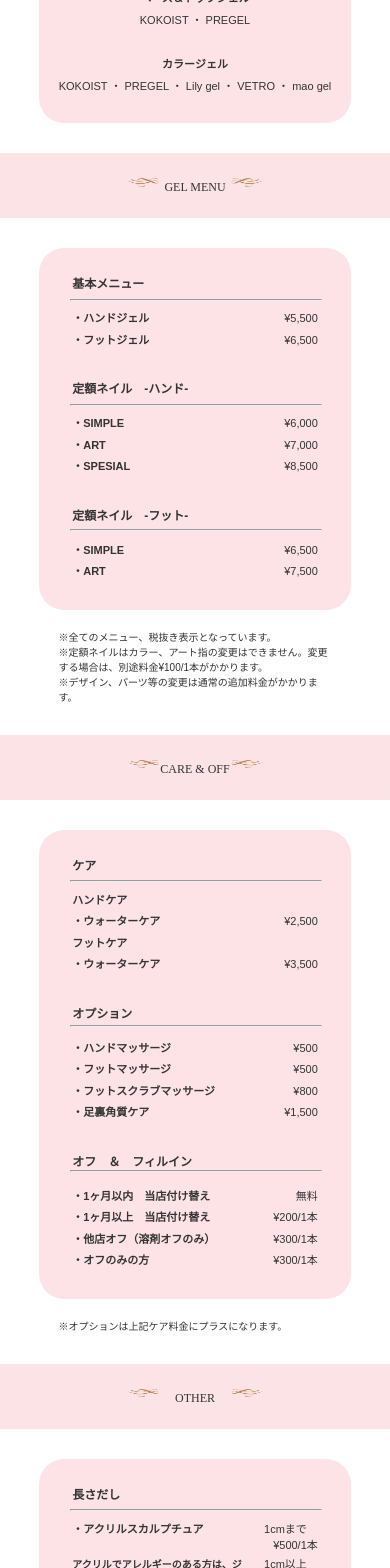
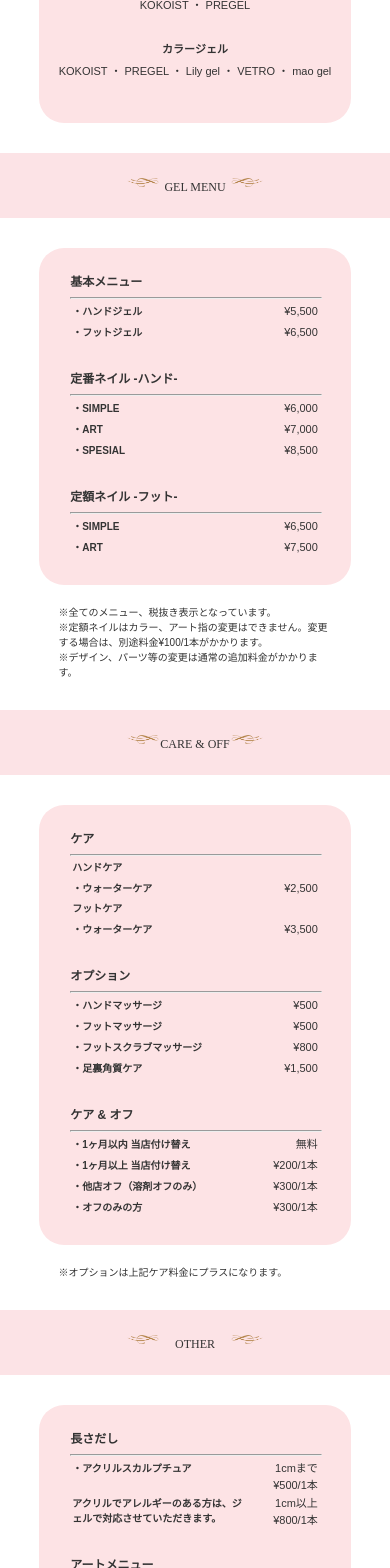
Before and after one commit to ichi0pg/nail-pj3, a Vue app: page /menu in a window 390 px wide. Shown: the part 432-2000 px from the top of the page. Built offline with nearby package versions, Linux system fonts and the light colour scheme.

Commit message:
20210316

```diff
--- a/src/components/Header.vue
+++ b/src/components/Header.vue
@@ -46,7 +46,7 @@ export default {
 </script>
 <style scoped>
 .header-wrap {
-  height: 90px;
+  height: 100px;
   background-color: #000;
   display: flex;
   justify-content: space-between;
@@ -71,15 +71,16 @@ a.header-nav li {
 .menu-content {
   display: none;
 }
+
 @media screen and (max-width: 768px) {
   /* hamburger */
   #hamburger {
-    width: 30px;
-    height: 30px;
+    width: 40px;
+    height: 40px;
     position: absolute;
     cursor: pointer;
-    top: 5px;
-    right: 20px;
+    top: 25%;
+    right: 30px;
     transition: 0.4s;
     z-index: 100;
   }
@@ -154,7 +155,7 @@ a.header-nav li {
     display: none;
   }
   .header-wrap {
-    height: 60px;
+    height: 80px;
   }
   .header-logo {
     height: 70%;
@@ -165,7 +166,7 @@ a.header-nav li {
   #hamburger {
     width: 10px;
     height: 10px;
-    top: 2px;
+    top: 10%;
     right: 40px;
   }
   #hamburger span {
--- a/src/views/About.vue
+++ b/src/views/About.vue
@@ -158,7 +158,7 @@ body {
 }
 .ab-first,
 .ab-last {
-  width: 80%;
+  width: 90%;
   margin: auto;
 }
 .ab-first p {
@@ -228,7 +228,6 @@ button {
   .ab-left p,
   .ab-center p,
   .ab-right p {
-    width: 65%;
     font-size: 1vh;
   }
   .ab-button {
@@ -248,16 +247,16 @@ button {
     bottom: 3%;
     margin-left: 20px;
   }
-  .about {
-    border-radius: 25px;
-  }
+  .about,
   .about3 {
+    padding: 25px;
     border-radius: 25px;
   }
   .about-menu,
   .about-menu2,
   .about-menu3 {
     padding: initial;
+    margin-top: 40px;
     border-radius: 25px;
   }
   .about-wrap,
--- a/src/views/Home.vue
+++ b/src/views/Home.vue
@@ -347,7 +347,7 @@ a.btn-sns {
   .cat1 img {
     width: 15%;
     height: 15%;
-    bottom: -115px;
+    bottom: -145px;
     object-fit: contain;
   }
 }
@@ -419,7 +419,7 @@ a.btn-sns {
   }
   /* 猫 */
   .cat1 img {
-    bottom: -136px;
+    bottom: -133px;
   }
 }
 </style>
--- a/src/views/Menu.vue
+++ b/src/views/Menu.vue
@@ -40,10 +40,9 @@
         <div class="gel-wrap">
           <div class="wrapper">
             <div class="menu1">
+              <p class="menu-title">基本メニュー</p>
+              <hr class="hr2">
               <table class="table1">
-                <tr>
-                  <th class="menu-title">基本メニュー</th>
-                </tr>
                 <tr>
                   <th>・ハンドジェル</th><td>¥5,500</td>
                 </tr>
@@ -52,12 +51,11 @@
                 </tr>
               </table>
             </div>
-            <hr class="hr1">
+
             <div class="menu2">
+              <p class="menu-title">定番ネイル -ハンド-</p>
+              <hr class="hr2">
               <table class="table2">
-                <tr>
-                  <th class="menu-title">定額ネイル&emsp;-ハンド-</th>
-                </tr>
                 <tr>
                   <th>・SIMPLE</th><td>¥6,000</td>
                 </tr>
@@ -69,13 +67,11 @@
                 </tr>
               </table>
             </div>
-            <hr class="hr2">
-            <hr class="hr3">
+
             <div class="menu3">
+              <p class="menu-title">定額ネイル -フット-</p>
+              <hr class="hr3">
               <table class="table3">
-                <tr>
-                  <th class="menu-title">定額ネイル&emsp;-フット-</th>
-                </tr>
                 <tr>
                   <th>・SIMPLE</th><td>¥6,500</td>
                 </tr>
@@ -103,10 +99,9 @@
         <div class="careoff-wrap">
           <div class="wrapper">
             <div class="menu1">
+              <p class="menu-title">ケア</p>
+              <hr class="hr2">
               <table class="table1">
-                <tr>
-                  <th class="menu-title">ケア</th>
-                </tr>
                 <tr>
                   <th>ハンドケア</th>
                 </tr>
@@ -119,12 +114,11 @@
                 </tr>
               </table>
             </div>
-            <hr class="hr1">
+
             <div class="menu2">
+              <p class="menu-title">オプション</p>
+              <hr class="hr2">
               <table class="table2">
-                <tr>
-                  <th class="menu-title">オプション</th>
-                </tr>
                 <tr>
                   <th>・ハンドマッサージ</th><td>¥500</td>
                 </tr>
@@ -139,18 +133,16 @@
                 </tr>
               </table>
             </div>
-            <hr class="hr4">
-            <hr class="hr5">
+
             <div class="menu4">
+              <p class="menu-title">ケア & オフ</p>
+              <hr class="hr3">
               <table class="table4">
                 <tr>
-                  <th class="menu-title">オフ&emsp;＆&emsp;フィルイン</th>
+                  <th>・1ヶ月以内 当店付け替え</th><td>無料</td>
                 </tr>
                 <tr>
-                  <th>・1ヶ月以内&emsp;当店付け替え</th><td>無料</td>
-                </tr>
-                <tr>
-                  <th>・1ヶ月以上&emsp;当店付け替え</th><td>¥200/1本</td>
+                  <th>・1ヶ月以上 当店付け替え</th><td>¥200/1本</td>
                 </tr>
                 <tr>
                   <th>・他店オフ（溶剤オフのみ）</th><td>¥300/1本</td>
@@ -176,26 +168,23 @@
       <div class="other">
         <div class="other-wrap">
           <div class="wrapper">
-            <hr class="hr6">
             <div class="menu5">
+              <p class="menu-title">長さだし</p>
+              <hr class="hr1">
               <table class="table5">
                 <tr>
-                  <th class="menu-title">長さだし</th>
+                  <th>・アクリルスカルプチュア</th><td>1cmまで ¥500/1本</td>
                 </tr>
                 <tr>
-                  <th>・アクリルスカルプチュア</th><td>1cmまで&emsp;¥500/1本</td>
-                </tr>
-                <tr>
-                  <th style="font-size: 10px;">アクリルでアレルギーのある方は、ジェルで対応させていただきます。</th><td>1cm以上&emsp;¥800/1本</td>
+                  <th style="font-size: 10px;">アクリルでアレルギーのある方は、ジェルで対応させていただきます。</th><td>1cm以上 ¥800/1本</td>
                 </tr>
               </table>
             </div>
-            <hr class="hr7">
+
             <div class="menu6">
+              <p class="menu-title">アートメニュー</p>
+              <hr class="hr1">
               <table class="table6">
-                <tr>
-                  <th class="menu-title">アートメニュー</th>
-                </tr>
                 <tr>
                   <th>・ラメフレンチ/逆フレンチ/マーブル/ラメ<br>ラメフレンチ/ラメグラデーション/ドット/ラインアート</th><td><br>¥200/1本</td>
                 </tr>
@@ -213,12 +202,11 @@
                 </tr>
               </table>
             </div>
-            <hr class="hr8">
+
             <div class="menu7">
+              <p class="menu-title">その他アート・パーツ</p>
+              <hr class="hr1">
               <table class="table7">
-                <tr>
-                  <th class="menu-title">その他アート・パーツ</th>
-                </tr>
                 <tr><th>・カラー/ラメライン</th><td>¥100</td></tr>
                 <tr><th>・マットコート</th><td>¥150</td></tr>
                 <tr><th>・ホロちらし</th><td>¥100</td></tr>
@@ -229,7 +217,7 @@
                 <tr><th>・ラメちらし</th><td>¥50</td></tr>
                 <tr><th>・フィルム（全体）</th><td>¥150</td></tr>
                 <tr><th>・フィルム（ポイント）</th><td>¥50</td></tr>
-                <tr><th>・スワロ&emsp;ss3~</th><td>¥50~</td></tr>
+                <tr><th>・スワロ ss3~</th><td>¥50~</td></tr>
                 <tr><th>・パール（半球）</th><td>¥50~</td></tr>
                 <tr><th>・パール（球体）</th><td>¥50~</td></tr>
                 <tr><th>・スタッズ</th><td>¥50</td></tr>
@@ -240,7 +228,7 @@
                 <tr><th>・ラインテープ</th><td>¥10/1cm</td></tr>
                 <tr><th>・ビジュー盛り</th><td>¥300/M¥400/L¥500</td></tr>
                 <tr><th>・3Dスワロボール</th><td>S¥500/M¥1,000/L¥1,500</td></tr>
-                <tr><th>・3D&emsp;NAIL&emsp;ART</th><td>¥800~</td></tr>
+                <tr><th>・3D NAIL ART</th><td>¥800~</td></tr>
               </table>
             </div>
           </div>
@@ -251,6 +239,7 @@
         </div>
       </div>
     </div>
+
     <div class="cat4">
       <img src="../assets/cat4.png" alt="cat1">
     </div>
@@ -393,15 +382,18 @@ th {
 .table1,
 .table2 {
   width: 40%;
+  padding-top: 10px;
 }
 .table3,
 .table4 {
   width: 70%;
+  padding-top: 10px;
 }
 .table5,
 .table6,
 .table7 {
   width: 100%;
+  padding-top: 10px;
 }
 table tr {
   text-align: left;
@@ -411,51 +403,23 @@ table td {
 }
 
 /* 平行線 */
+/* 平行線 */
 hr {
-  width: 35%;
+  position: absolute;
   background-color: #212020;
-}
-.hr1, .hr2, .hr3, .hr4,
-.hr5, .hr6, .hr7, .hr8 {
-  position: absolute;
+  margin-bottom: 5px;
 }
 .hr1 {
-  top: 50px;
-  left: 8%;
+  width: 100%;
 }
 .hr2 {
-  top: 185px;
-  left: 8%;
+  width: 35%;
 }
 .hr3 {
-  top: 185px;
-  right: 7%;
-}
-.hr4 {
-  top: 240px;
-  left: 8%;
-}
-.hr5 {
-  width: 36%;
-  top: 50px;
-  right: 7%;
-}
-.hr6 {
-  width: 80%;
-  top: 50px;
-}
-.hr7 {
-  width: 80%;
-  top: 200px;
-}
-.hr8 {
-  width: 80%;
-  top: 500px;
+  width: 72%;
 }
 
-
 .menu-title {
-  padding-bottom: 20px;
   font-size: 18px;
 }
 p.menu-title {
@@ -492,7 +456,8 @@ p.menu-title {
     width: 80%;
   }
   .menu2,
-  .menu5 {
+  .menu5,
+  .menu6 {
     padding-bottom: 25px;
   }
   .gel-wrap {
@@ -516,40 +481,14 @@ p.menu-title {
   .table4, .table5, .table6, .table7 {
     width: 100%;
   }
-  .table7 {
-    margin-top: 20px;
+
+  /* 平行線 */
+  .hr1,
+  .hr2,
+  .hr3 {
+    width: 80%;
   }
 
-  /* 平行線 */
-  hr {
-    width: 80%;
-  }
-  .hr1 {
-    left: initial;
-  }
-  .hr2 {
-    top: 185px;
-    left: initial;
-  }
-  .hr3 {
-    top: 345px;
-    right: initial;
-  }
-  .hr4 {
-    top: 240px;
-    left: initial;
-  }
-  .hr5 {
-    width: 80%;
-    top: 430px;
-    right: initial;
-  }
-  .hr7 {
-    top: 185px;
-  }
-  .hr8 {
-    top: 460px;
-  }
   /* 猫 */
   .cat4 img {
     left: 20px;
@@ -587,45 +526,9 @@ p.menu-title {
   th {
     width: 70%;
     padding-bottom: 3px;
+    font-size: 10px;
   }
 
-  /* 平行線 */
-  hr {
-    width: 80%;
-  }
-  .hr1 {
-    top: 45px;
-    left: initial;
-  }
-  .hr2 {
-    top: 150px;
-    left: initial;
-  }
-  .hr3 {
-    top: 275px;
-    right: initial;
-  }
-  .hr4 {
-    top: 190px;
-    left: initial;
-  }
-  .hr5 {
-    width: 80%;
-    top: 335px;
-    right: initial;
-  }
-  .hr6 {
-    top: 45px;
-  }
-  .hr7 {
-    top: 175px;
-  }
-  .hr8 {
-    top: 495px;
-  }
-  .menu-title {
-    padding-bottom: 15px;
-  }
   .memo {
     font-size: 10px;
   }
```
Also changed, not shown: src/views/Profile.vue (+12 -6 lines), src/assets/main2.png (added), src/assets/main4.png (added).
